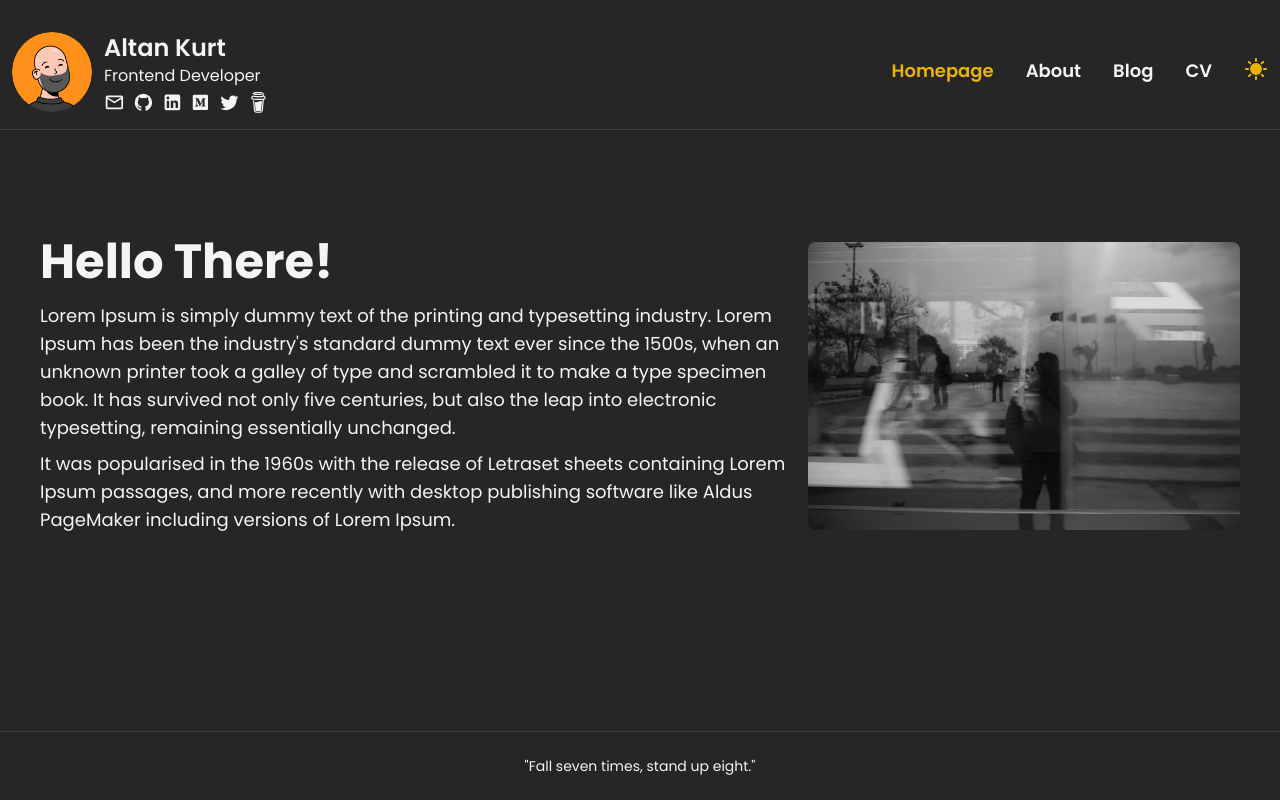
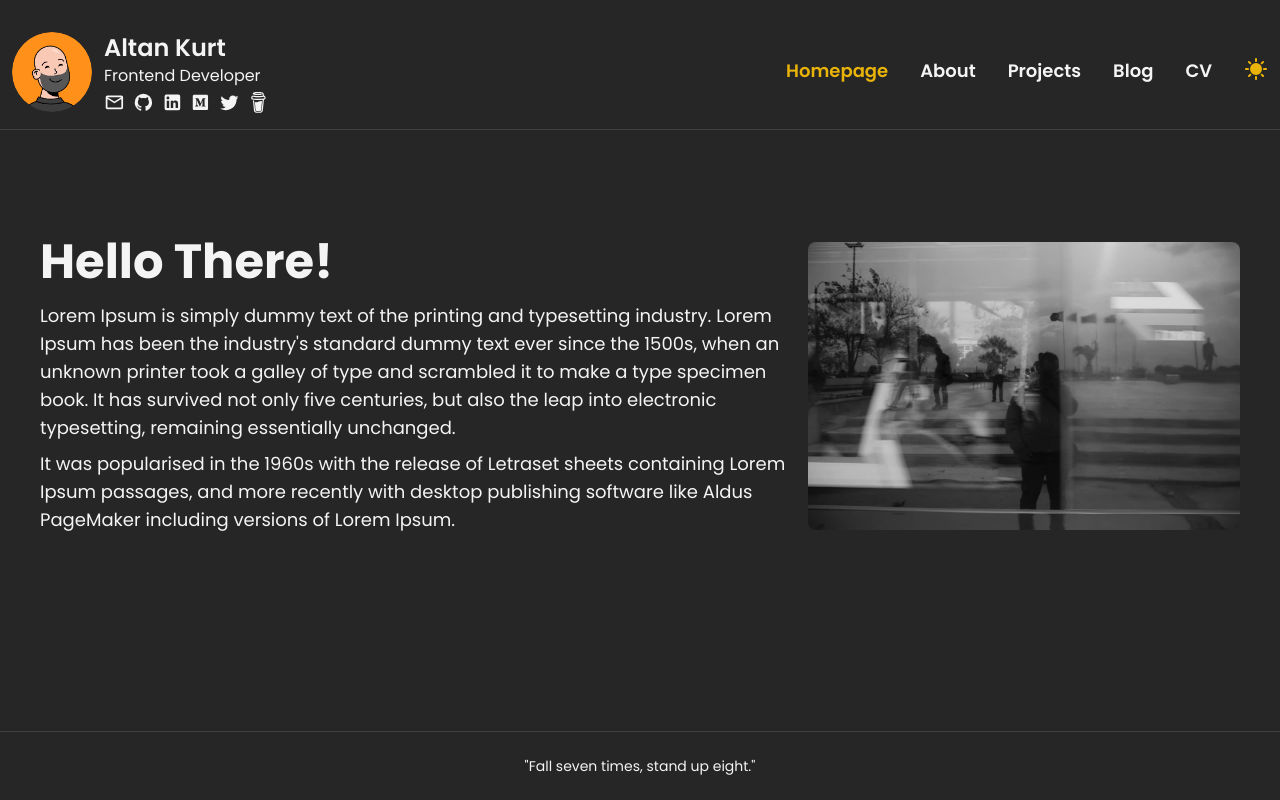
Before and after one commit to altankurt/altankurt.com, a Next.js app: page / in a window 1280 px wide. Built offline with nearby package versions, Linux system fonts and the light colour scheme.

Commit message:
feat: Add Projects link to page links in Nav

```diff
--- a/src/components/Header.js
+++ b/src/components/Header.js
@@ -117,6 +117,16 @@ export default function Header() {
           <li>
             <Link
               className={`nav-text ${
+                router.pathname === '/projects' ? isActiveLink('/projects') : ''
+              }`}
+              href={'/projects'}
+            >
+              Projects
+            </Link>
+          </li>
+          <li>
+            <Link
+              className={`nav-text ${
                 router.pathname.includes('/blog')
                   ? isActiveLink('/blog/posts')
                   : ''
```
